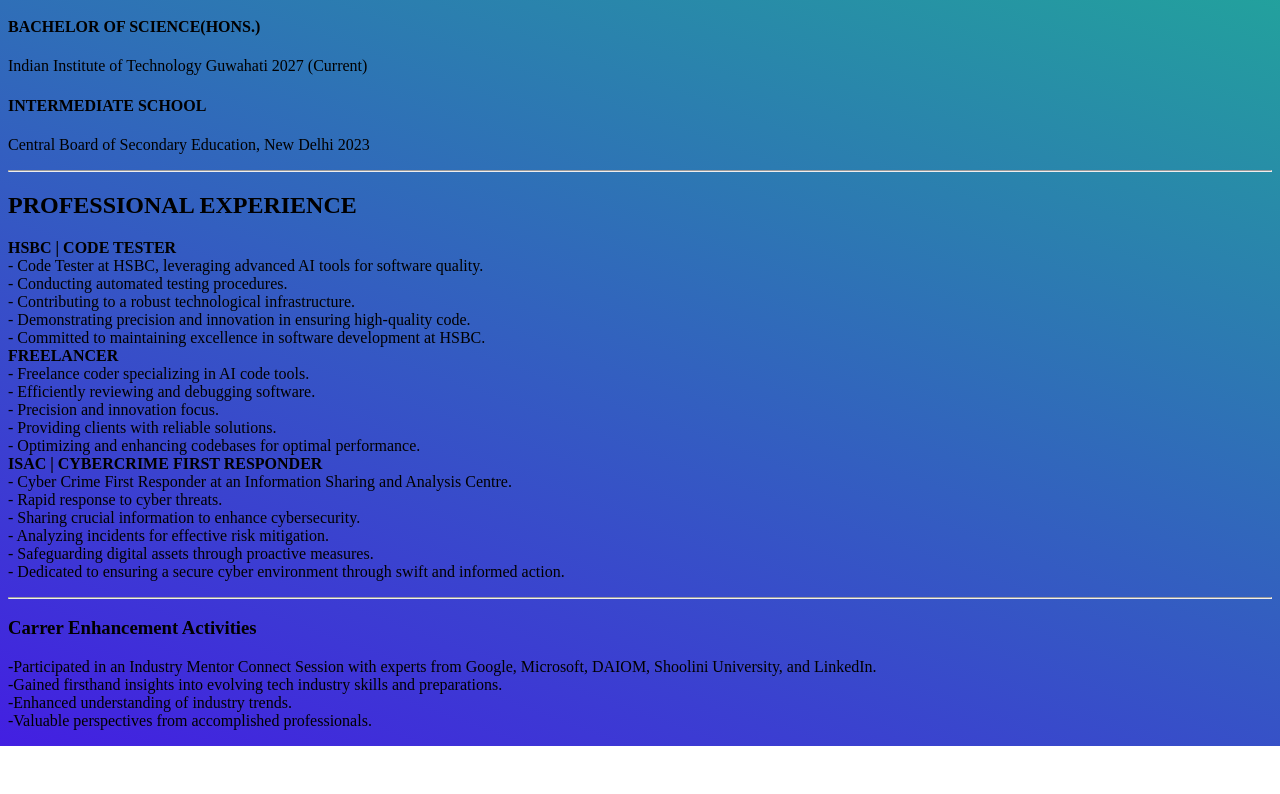
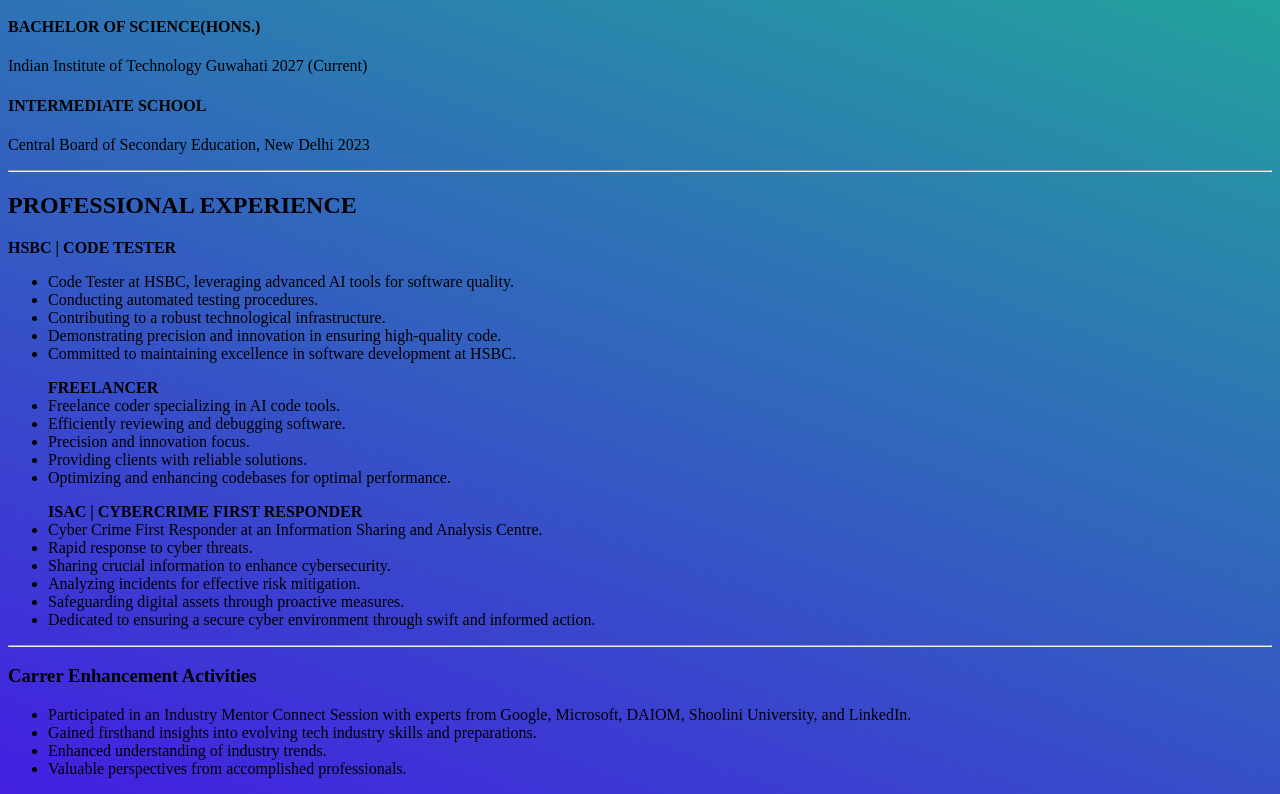
Before and after one commit to Satya900/OFFICIAL-RESUME, a plain HTML site: page index.html in a window 1280 px wide. Shown: the part 730-1524 px from the top of the page. Before the commit the page ends 1476 px from the top, so only its background shows below. Drawn offline with Linux system fonts and the light colour scheme.

Commit message:
List adding commit

```diff
--- a/index.html
+++ b/index.html
@@ -54,36 +54,40 @@
 
         <h2>PROFESSIONAL EXPERIENCE</h2>
         <p><b>HSBC | CODE TESTER</b><br>
-            - Code Tester at HSBC, leveraging advanced AI tools for software
-            quality.<br>
-            - Conducting automated testing procedures.<br>
-            - Contributing to a robust technological infrastructure.<br>
-            - Demonstrating precision and innovation in ensuring high-quality code.<br>
-            - Committed to maintaining excellence in software development at
-            HSBC.<br>
-            <b>FREELANCER</b><br>
-            - Freelance coder specializing in AI code tools.<br>
-            - Efficiently reviewing and debugging software.<br>
-            - Precision and innovation focus.<br>
-            - Providing clients with reliable solutions.<br>
-            - Optimizing and enhancing codebases for optimal performance.<br>
-            <b>ISAC | CYBERCRIME FIRST RESPONDER</b><br>
-            - Cyber Crime First Responder at an Information Sharing and Analysis
+           <ul>
+            <li>Code Tester at HSBC, leveraging advanced AI tools for software
+            quality.<br></li>
+            <li> Conducting automated testing procedures.<br></li>
+            <li> Contributing to a robust technological infrastructure.<br></li>
+            <li>Demonstrating precision and innovation in ensuring high-quality code.<br></li>
+            <li>Committed to maintaining excellence in software development at
+            HSBC.<br></li>
+        </ul>
+            <ul><b>FREELANCER</b><br>
+            <li>Freelance coder specializing in AI code tools.<br></li>
+            <li>Efficiently reviewing and debugging software.<br></li>
+            <li>Precision and innovation focus.<br></li>
+            <li>Providing clients with reliable solutions.<br></li>
+            <li>Optimizing and enhancing codebases for optimal performance.<br></li>
+        </ul>
+        <ul>  <b>ISAC | CYBERCRIME FIRST RESPONDER</b><br>
+           <li>Cyber Crime First Responder at an Information Sharing and Analysis
             Centre.<br>
-            - Rapid response to cyber threats.<br>
-            - Sharing crucial information to enhance cybersecurity.<br>
-            - Analyzing incidents for effective risk mitigation.<br>
-            - Safeguarding digital assets through proactive measures.<br>
-            - Dedicated to ensuring a secure cyber environment through swift and
-            informed action.<br></p>
+            <li> Rapid response to cyber threats.<br></li>
+            <li> Sharing crucial information to enhance cybersecurity.<br></li>
+            <li> Analyzing incidents for effective risk mitigation.<br></li>
+            <li> Safeguarding digital assets through proactive measures.<br></li>
+            <li> Dedicated to ensuring a secure cyber environment through swift and
+            informed action.<br></p></li>
+        </ul>
             <hr>
 
         <h3>Carrer Enhancement Activities</h3>
 
-                <p>-Participated in an Industry Mentor Connect Session with experts from Google, Microsoft, DAIOM, Shoolini University, and LinkedIn.<br>
-                    -Gained firsthand insights into evolving tech industry skills and preparations.<br>
-                    -Enhanced understanding of industry trends.<br>
-                    -Valuable perspectives from accomplished professionals.<br></p>
-
+               <ul> <p><li>Participated in an Industry Mentor Connect Session with experts from Google, Microsoft, DAIOM, Shoolini University, and LinkedIn.<br></li>
+                <li>Gained firsthand insights into evolving tech industry skills and preparations.<br></li>
+                <li>Enhanced understanding of industry trends.<br></li>
+                <li>Valuable perspectives from accomplished professionals.<br></li></p>
+                </ul>
 </body>
 </html>
```
Also changed, not shown: 1 other file.
